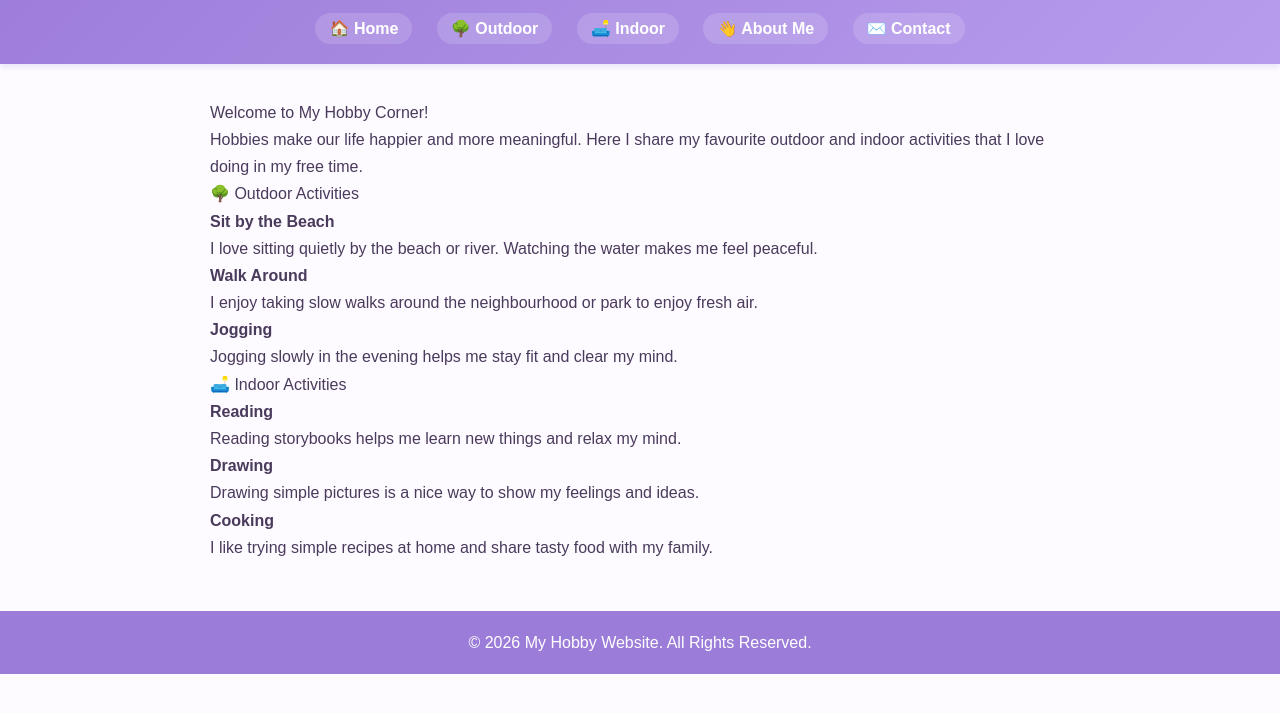
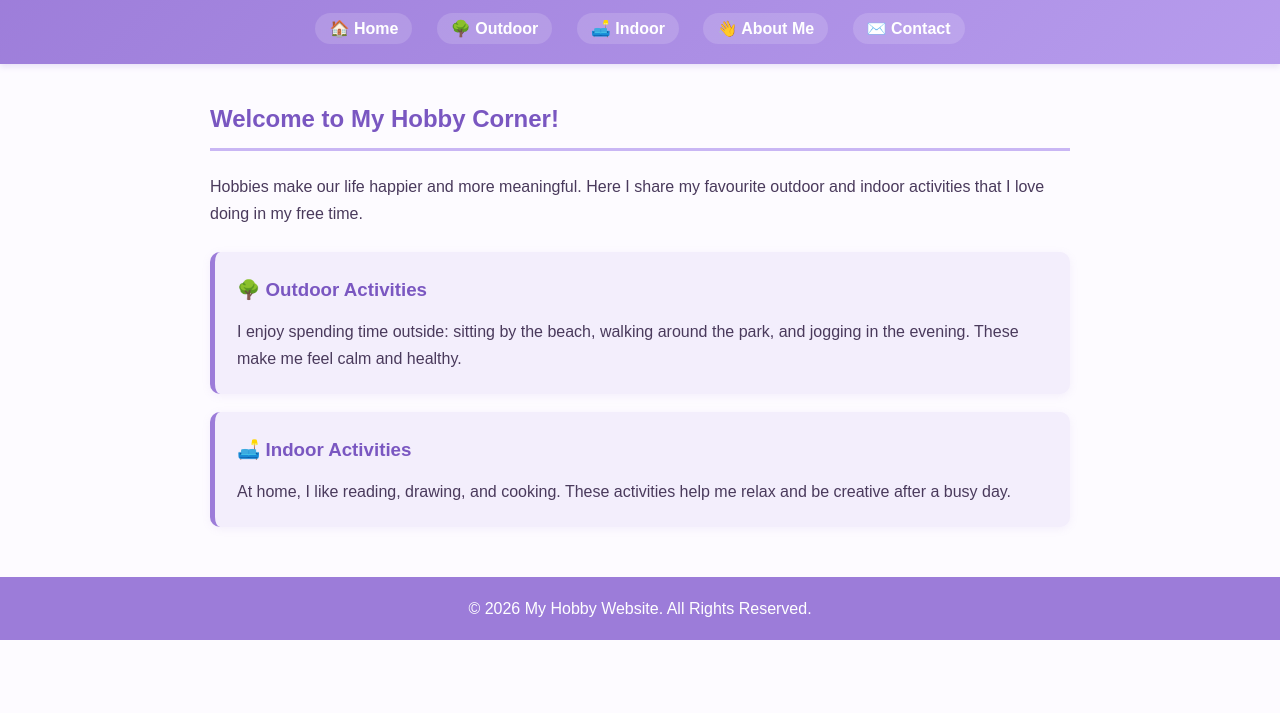
Before and after one commit to michelley07/michelley07.github.io, a plain HTML site: page index.html in a window 1280 px wide. Shown: the part 73-786 px from the top of the page. Drawn offline with Linux system fonts and the light colour scheme.

Commit message:
index.html

```diff
--- a/index.html
+++ b/index.html
@@ -1,7 +1,9 @@
 <!DOCTYPE html>
-<html>
+<html lang="en">
 <head>
-    <title>My Hobby Website</title>
+    <meta charset="UTF-8">
+    <meta name="viewport" content="width=device-width, initial-scale=1.0">
+    <title>My Hobby Corner</title>
     <link rel="stylesheet" href="style.css">
 </head>
 <body>
@@ -18,41 +20,19 @@
     </header>
 
     <main>
-    <div class="section-box">
-        <div class="section-title">Welcome to My Hobby Corner!</div>
-        <p>Hobbies make our life happier and more meaningful. Here I share my favourite outdoor and indoor activities that I love doing in my free time.</p>
+        <h2>Welcome to My Hobby Corner!</h2>
+        <p style="font-size: 16px; margin-bottom: 25px;">
+            Hobbies make our life happier and more meaningful. Here I share my favourite outdoor and indoor activities that I love doing in my free time.
+        </p>
+
+        <div class="box">
+            <h3>🌳 Outdoor Activities</h3>
+            <p>I enjoy spending time outside: sitting by the beach, walking around the park, and jogging in the evening. These make me feel calm and healthy.</p>
         </div>
 
-    <div class="section-box">
-        <div class="section-title">🌳 Outdoor Activities</div>
-        <div class="activity-item">
-            <strong>Sit by the Beach</strong>
-            <p>I love sitting quietly by the beach or river. Watching the water makes me feel peaceful.</p>
-        </div>
-        <div class="activity-item">
-            <strong>Walk Around</strong>
-            <p>I enjoy taking slow walks around the neighbourhood or park to enjoy fresh air.</p>
-        </div>
-        <div class="activity-item">
-            <strong>Jogging</strong>
-            <p>Jogging slowly in the evening helps me stay fit and clear my mind.</p>
-        </div>
-    </div>
-
-    <div class="section-box">
-        <div class="section-title">🛋️ Indoor Activities</div>
-        <div class="activity-item">
-            <strong>Reading</strong>
-            <p>Reading storybooks helps me learn new things and relax my mind.</p>
-        </div>
-        <div class="activity-item">
-            <strong>Drawing</strong>
-            <p>Drawing simple pictures is a nice way to show my feelings and ideas.</p>
-        </div>
-        <div class="activity-item">
-            <strong>Cooking</strong>
-            <p>I like trying simple recipes at home and share tasty food with my family.</p>
-        </div>
+        <div class="box">
+            <h3>🛋️ Indoor Activities</h3>
+            <p>At home, I like reading, drawing, and cooking. These activities help me relax and be creative after a busy day.</p>
         </div>
     </main>
 
```
Lines whose indentation alone changed are shown as unchanged.
